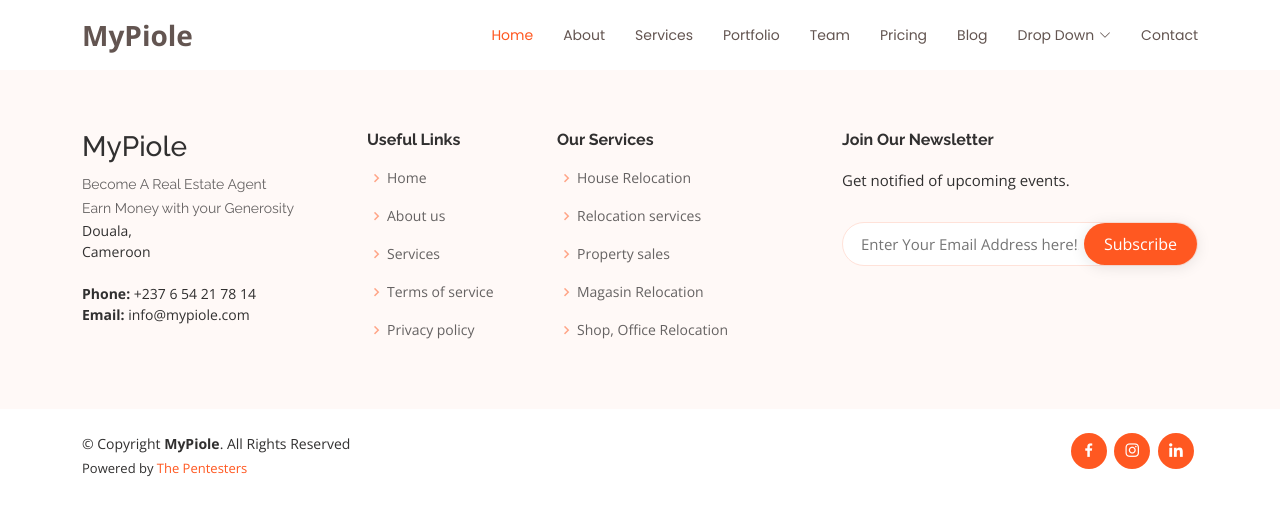
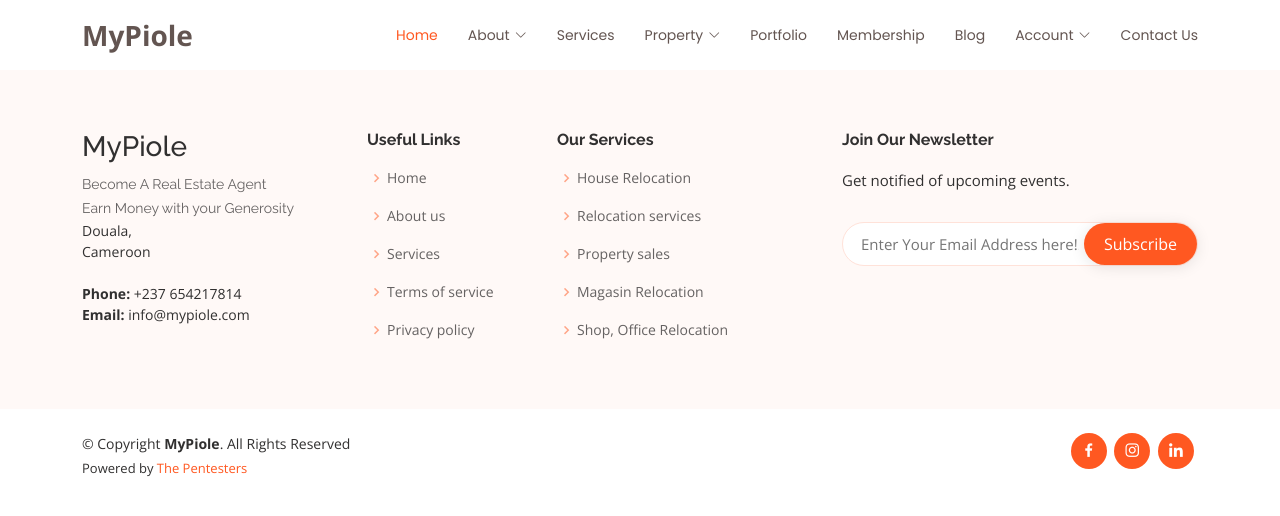
Before and after one commit to PennErnest/MyPiole, a PHP site: page / in a window 1280 px wide. Shown: the top 516 px of the page. Run offline with PHP 8.4, Linux system fonts and the light colour scheme.

Commit message:
Features Setup

```diff
--- a/includes/footer.php
+++ b/includes/footer.php
@@ -10,7 +10,7 @@
         <p><p>Become A Real Estate Agent <br>Earn Money with your Generosity</p>
           Douala, <br>
           Cameroon <br><br>
-          <strong>Phone:</strong> +237 6 54 21 78 14<br>
+          <strong>Phone:</strong> +237 654217814<br>
           <strong>Email:</strong> info@mypiole.com<br>
         </p>
       </div>
@@ -70,15 +70,15 @@
 <a href="#" class="back-to-top d-flex align-items-center justify-content-center"><i class="bi bi-arrow-up-short"></i></a>
 
 <!-- Vendor JS Files -->
-<script src="../statics/vendor/aos/aos.js"></script>
-<script src="../statics/vendor/bootstrap/js/bootstrap.bundle.min.js"></script>
-<script src="../statics/vendor/glightbox/js/glightbox.min.js"></script>
-<script src="../statics/vendor/isotope-layout/isotope.pkgd.min.js"></script>
-<script src="../statics/vendor/swiper/swiper-bundle.min.js"></script>
-<script src="../statics/vendor/php-email-form/validate.js"></script>
+<script src="statics/vendor/aos/aos.js"></script>
+<script src="statics/vendor/bootstrap/js/bootstrap.bundle.min.js"></script>
+<script src="statics/vendor/glightbox/js/glightbox.min.js"></script>
+<script src="statics/vendor/isotope-layout/isotope.pkgd.min.js"></script>
+<script src="statics/vendor/swiper/swiper-bundle.min.js"></script>
+<script src="statics/vendor/php-email-form/validate.js"></script>
 
 <!-- Template Main JS File -->
-<script src="../statics/js/main.js"></script>
+<script src="statics/js/main.js"></script>
 
 </body>
 
--- a/includes/header.php
+++ b/includes/header.php
@@ -3,37 +3,43 @@
     <div class="container d-flex align-items-center justify-content-between">
 
       <div class="logo">
-        <h1><a href="index.html">MyPiole</a></h1>
+        <h1><a href="index.php">MyPiole</a></h1>
 
       </div>
 
       <nav id="navbar" class="navbar">
         <ul>
-          <li><a class="nav-link scrollto active" href="#hero">Home</a></li>
-          <li><a class="nav-link scrollto" href="#about">About</a></li>
-          <li><a class="nav-link scrollto" href="#services">Services</a></li>
-          <li><a class="nav-link scrollto " href="#portfolio">Portfolio</a></li>
-          <li><a class="nav-link scrollto" href="#team">Team</a></li>
-          <li><a class="nav-link scrollto" href="#pricing">Pricing</a></li>
-          <li><a href="blog.html">Blog</a></li>
-          <li class="dropdown"><a href="#"><span>Drop Down</span> <i class="bi bi-chevron-down"></i></a>
+          <li><a class="nav-link scrollto active" href="index.php">Home</a></li>
+          <li class="dropdown"><a href="#"><span>About</span> <i class="bi bi-chevron-down"></i></a>
             <ul>
-              <li><a href="#">Drop Down 1</a></li>
-              <li class="dropdown"><a href="#"><span>Deep Drop Down</span> <i class="bi bi-chevron-right"></i></a>
+              <li><a href="about/">About MyPiole</a></li>
+              <li><a href="about/team.php">About Our Team</a></li>
+            </ul>
+
+          <li><a class="nav-link scrollto" href="services/">Services</a></li>
+           <li class="dropdown"><a href="#"><span>Property</span> <i class="bi bi-chevron-down"></i></a>
+            <ul>
+            <li class="dropdown"><a href="#"><span>Houses</span> <i class="bi bi-chevron-right"></i></a>
                 <ul>
-                  <li><a href="#">Deep Drop Down 1</a></li>
-                  <li><a href="#">Deep Drop Down 2</a></li>
-                  <li><a href="#">Deep Drop Down 3</a></li>
-                  <li><a href="#">Deep Drop Down 4</a></li>
-                  <li><a href="#">Deep Drop Down 5</a></li>
-                </ul>
-              </li>
-              <li><a href="#">Drop Down 2</a></li>
-              <li><a href="#">Drop Down 3</a></li>
-              <li><a href="#">Drop Down 4</a></li>
+                  <li><a href="#">Appartments</a></li>
+                  <li><a href="#">Studio</a></li>
+                  <li><a href="#">Room</a></li>
+                  </ul>
+              <li><a href="#">Offices</a></li>
+              <li><a href="#">Magasins</a></li>
+              <li><a href="#">Shops</a></li>
             </ul>
           </li>
-          <li><a class="nav-link scrollto" href="#contact">Contact</a></li>
+          <li><a class="nav-link scrollto " href="portfolio/">Portfolio</a></li>
+          <li><a class="nav-link scrollto" href="member/">Membership</a></li>
+          <li><a href="blog.html">Blog</a></li>
+          <li class="dropdown"><a href="#"><span>Account</span> <i class="bi bi-chevron-down"></i></a>
+            <ul>
+              <li><a href="about/">Register</a></li>
+              <li><a href="about/team.php">Login</a></li>
+            </ul>
+
+          <li><a class="nav-link scrollto" href="contact/">Contact Us</a></li>
         </ul>
         <i class="bi bi-list mobile-nav-toggle"></i>
       </nav><!-- .navbar -->
--- a/includes/headerlinks.html
+++ b/includes/headerlinks.html
@@ -1,6 +1,6 @@
 <!-- Favicons -->
-<link href="statics/img/favicon.png" rel="icon">
-<link href="statics/img/apple-touch-icon.png" rel="apple-touch-icon">
+<link href="statics/img/logo.jpg" rel="icon">
+<link href="statics/img/logo.jpg" rel="apple-touch-icon">
 
 <!-- Google Fonts -->
 <link href="https://fonts.googleapis.com/css?family=Open+Sans:300,300i,400,400i,600,600i,700,700i|Raleway:300,300i,400,400i,500,500i,600,600i,700,700i|Poppins:300,300i,400,400i,500,500i,600,600i,700,700i" rel="stylesheet">
```
Also changed, not shown: about/index.php (added, +11 -0 lines), about/team.php (added, +11 -0 lines), blog/index.php (added, +11 -0 lines), portfolio/index.php (added, +11 -0 lines), services/index.php (added, +11 -0 lines), users/Login.php (added, +11 -0 lines), users/register.php (added, +11 -0 lines), 1 other file.
